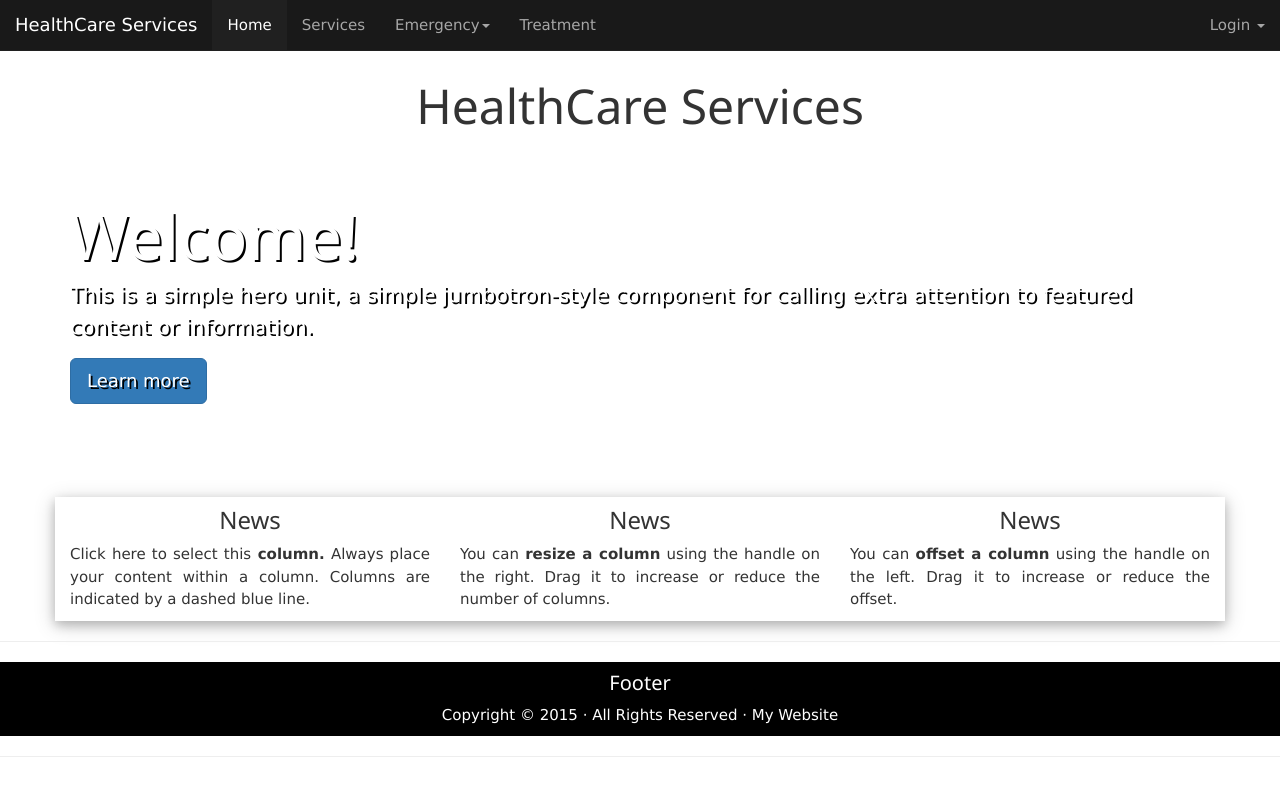
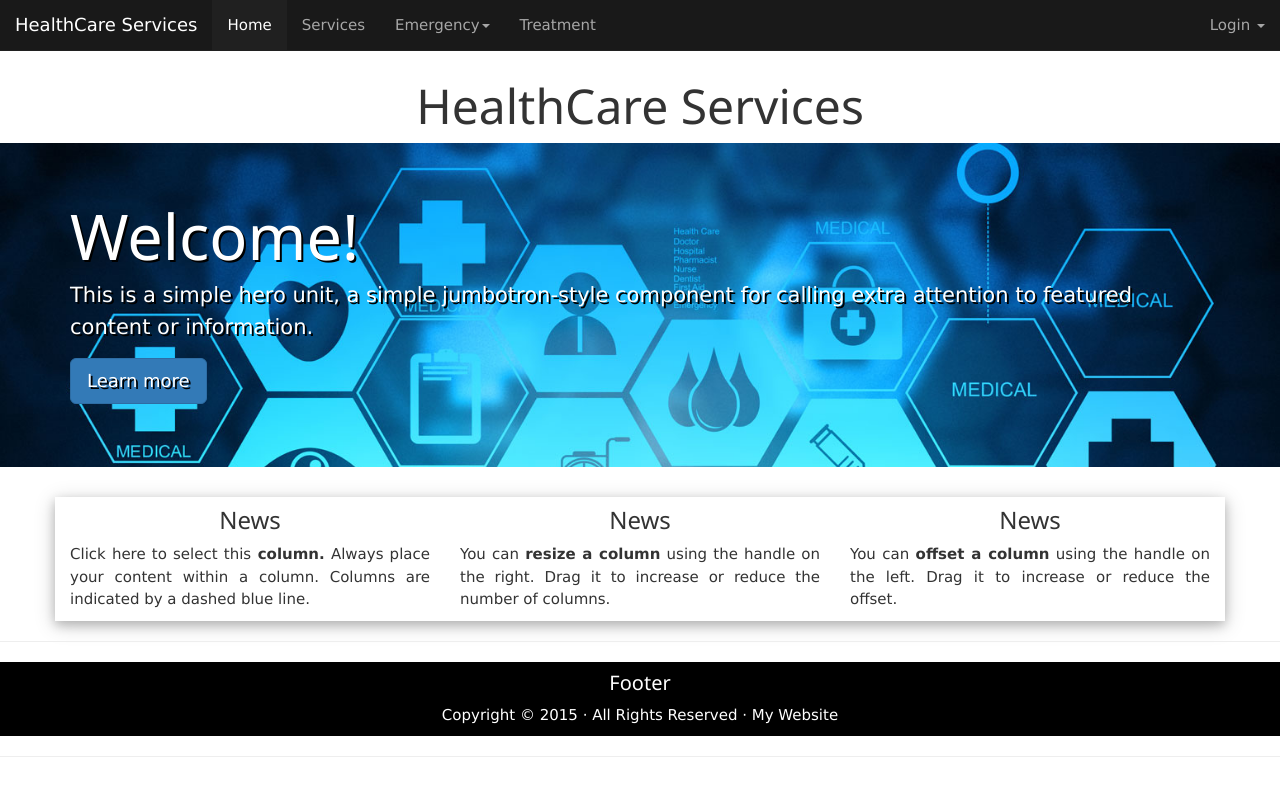
Before and after one commit to ZTR23/ztr, a plain HTML site: page index.html in a window 1280 px wide. Drawn offline with nearby package versions, Linux system fonts and the light colour scheme.

Commit message:
Updated stykle css

```diff
--- a/css/stykle.css
+++ b/css/stykle.css
@@ -12,7 +12,7 @@
 
 .jumbotron {
     position: relative;
-	background:url(../../../../Downloads/healthcare-industry.jpg);
+	background:url(../img/healthcare-industry.jpg);
     width: 100%;
     height: 100%;
     background-size: cover;
```
